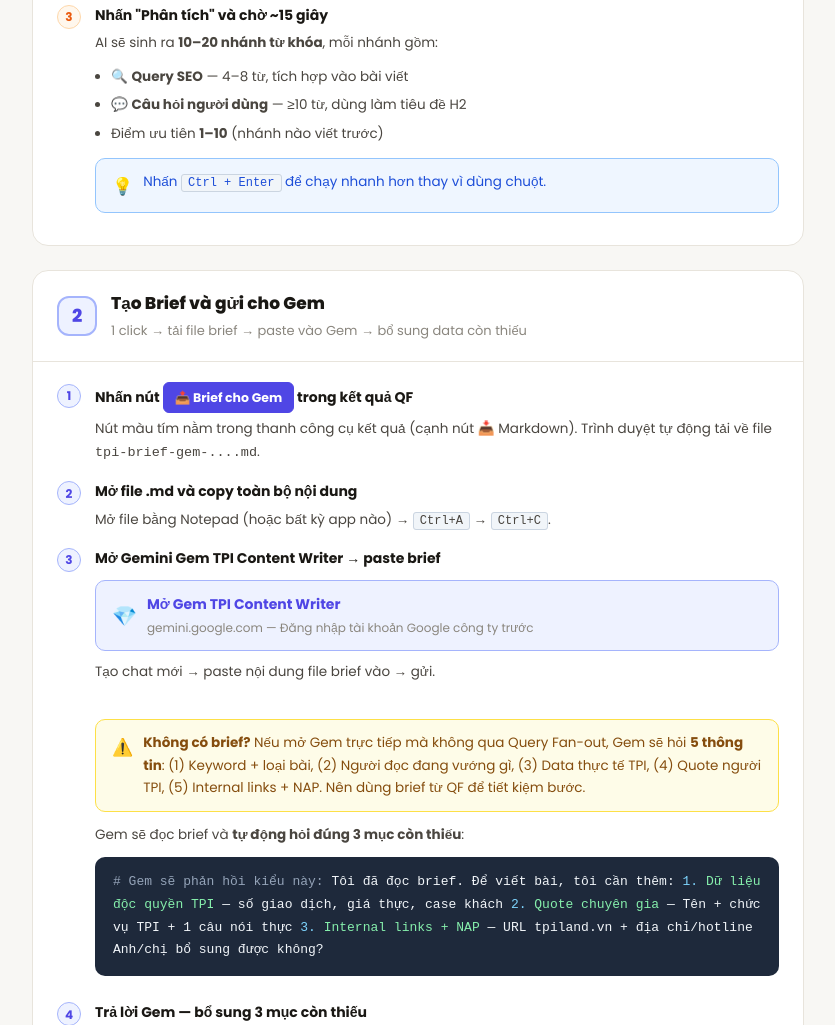
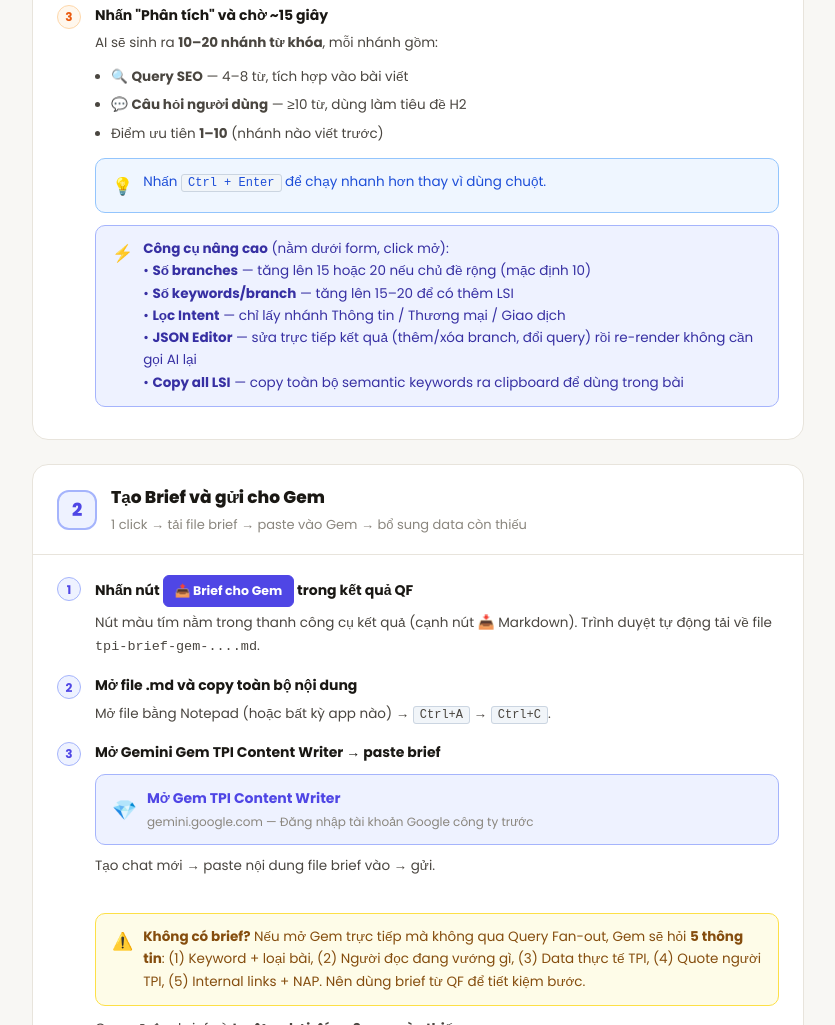
Before and after one commit to ngothaitinh/tpi-scorer, a website: page public/workflow-guide.html in a window 1280 px wide. Shown: the part 1678-2703 px from the top of the page, without its empty margins (222-1057 px from the left). Drawn offline with Linux system fonts and the light colour scheme.

Commit message:
fix(workflow-guide): add advanced tools tip in QF research step
Gợi ý user dùng: branch count, keyword count, intent filter,
JSON Editor (edit raw + re-render), Copy all LSI.

Co-Authored-By: Claude Sonnet 4.6 <noreply@anthropic.com>

```diff
--- a/public/workflow-guide.html
+++ b/public/workflow-guide.html
@@ -451,6 +451,17 @@ Thanh Xuân), đối tác Vietcombank. Hạ tầng: Vành đai 3, Vành đai 4
               <div class="callout-icon">💡</div>
               <div>Nhấn <kbd style="background:#f1f5f9;border:1px solid #cbd5e1;border-radius:3px;padding:1px 6px;font-size:12px">Ctrl + Enter</kbd> để chạy nhanh hơn thay vì dùng chuột.</div>
             </div>
+            <div class="callout indigo" style="margin-top:8px">
+              <div class="callout-icon">⚡</div>
+              <div>
+                <strong>Công cụ nâng cao</strong> (nằm dưới form, click mở):<br>
+                • <strong>Số branches</strong> — tăng lên 15 hoặc 20 nếu chủ đề rộng (mặc định 10)<br>
+                • <strong>Số keywords/branch</strong> — tăng lên 15–20 để có thêm LSI<br>
+                • <strong>Lọc Intent</strong> — chỉ lấy nhánh Thông tin / Thương mại / Giao dịch<br>
+                • <strong>JSON Editor</strong> — sửa trực tiếp kết quả (thêm/xóa branch, đổi query) rồi re-render không cần gọi AI lại<br>
+                • <strong>Copy all LSI</strong> — copy toàn bộ semantic keywords ra clipboard để dùng trong bài
+              </div>
+            </div>
           </div>
         </div>
       </div>
```
